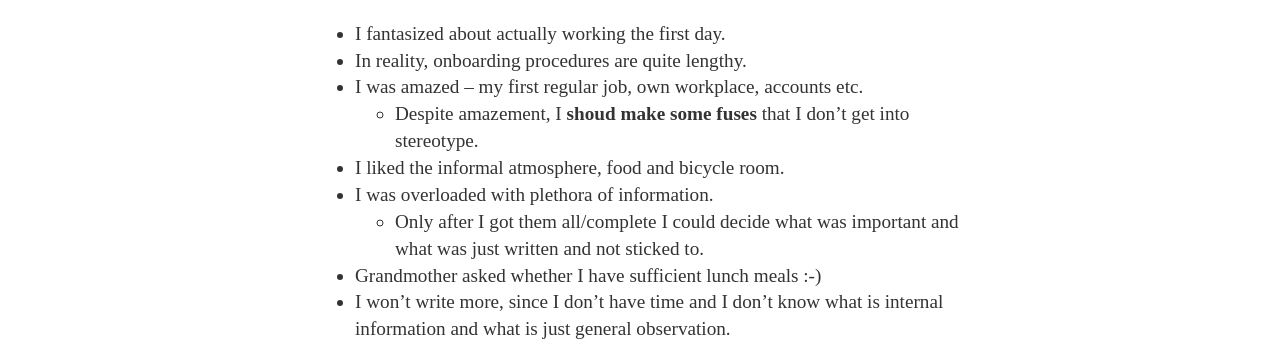
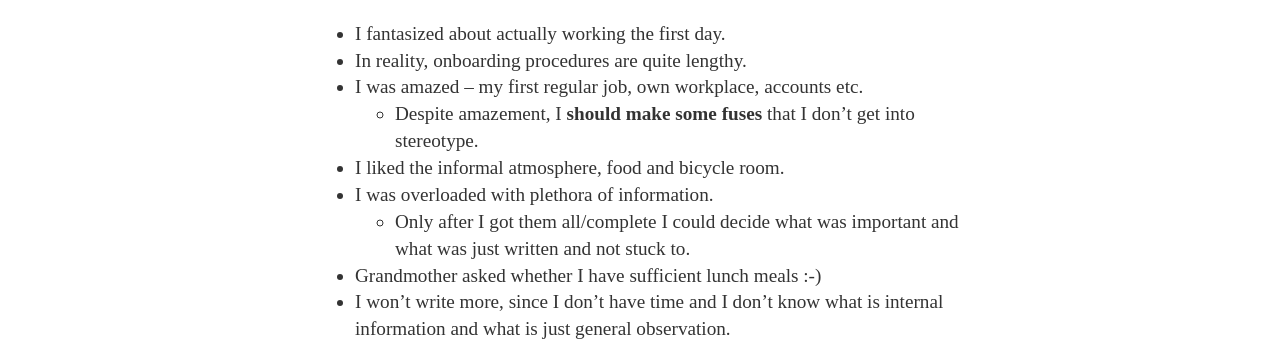
Before and after one commit to Werkov/Werkov.github.io, a Jekyll site: the page built from _posts/2015-08-18-first-day-at-work.md, in a window 1280 px wide. Shown: the part 172-516 px from the top of the page. Built offline with Jekyll 4.4.1, drawn with Linux system fonts in a browser that asks for light colours.

Commit message:
First day: typo

```diff
--- a/_posts/2015-08-18-first-day-at-work.md
+++ b/_posts/2015-08-18-first-day-at-work.md
@@ -7,12 +7,12 @@ tags: musing
 * I fantasized about actually working the first day.
 * In reality, onboarding procedures are quite lengthy.
 * I was amazed -- my first regular job, own workplace, accounts etc.
-  * Despite amazement, I **shoud make some fuses** that I don't get into
+  * Despite amazement, I **should make some fuses** that I don't get into
     stereotype.
 * I liked the informal atmosphere, food and bicycle room.
 * I was overloaded with plethora of information.
   * Only after I got them all/complete I could decide what was important and
-    what was just written and not sticked to.
+    what was just written and not stuck to.
 * Grandmother asked whether I have sufficient lunch meals :-)
 * I won't write more, since I don't have time and I don't know what is internal
   information and what is just general observation.
```
